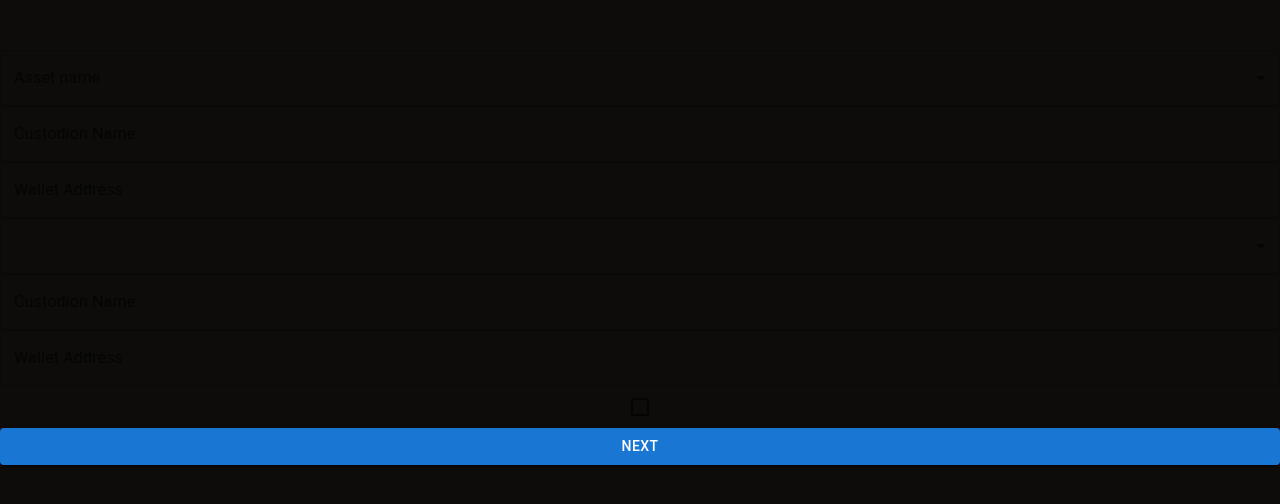
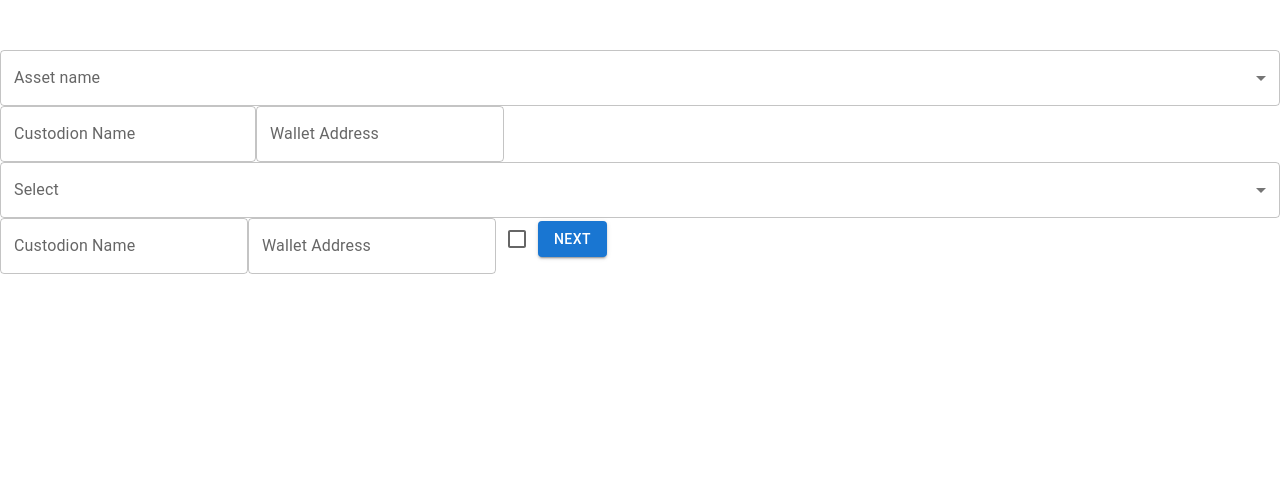
Before and after one commit to reactmanish19/ifsg, a React (Create React App) app: page /stepSecond in a window 1280 px wide. Shown: the top 504 px of the page. Built offline with nearby package versions, Linux system fonts and the light colour scheme.

Commit message:
Creates Checkbox for selecting Options in step 2

```diff
--- a/src/Components/MultiStepForm/MultiStepForm.scss
+++ b/src/Components/MultiStepForm/MultiStepForm.scss
@@ -2,8 +2,8 @@
 
 .multi-step-form-root-container {
   min-height: 100vh;
-  background: $color__fill-very-dark;
-  color: $color__fill-very-pale-orange-light;
+  // background: $color__fill-very-dark;
+  // color: $color__fill-very-pale-orange-light;
   &__step-holder {
     max-width: 1320px;
     margin: auto;
--- a/src/Components/MultiStepForm/StepOne/StepOne.js
+++ b/src/Components/MultiStepForm/StepOne/StepOne.js
@@ -1,51 +1,83 @@
-import React from 'react'
-import Button from '@mui/material/Button';
-import IconButton from '@mui/material/IconButton';
-import ArrowBackIosIcon from '@mui/icons-material/ArrowBackIos';
-import ArrowForwardIosIcon from '@mui/icons-material/ArrowForwardIos';
-import "./StepOne.scss"
+import React, { useState } from "react";
+import Button from "@mui/material/Button";
+import Checkbox from "@mui/material/Checkbox";
 
+import IconButton from "@mui/material/IconButton";
+import ArrowBackIosIcon from "@mui/icons-material/ArrowBackIos";
+import ArrowForwardIosIcon from "@mui/icons-material/ArrowForwardIos";
 
+import "./StepOne.scss";
 
 const StepOne = () => {
+  const [checked, setChecked] = useState([]);
+  const checkboxArray = [
+    "EMPLOYMENT INCOME",
+    "SAVINGS / DEPOSITS",
+    "SAVINGS / DEPOSITS",
+    "SALE OF SHARES OR OTHER INVESTMENT",
+    "LOAN",
+    "COMPANY SALE",
+    "COMPANY PROFITS / DIVIDENDS",
+    "INHERITANCE",
+  ];
+  const handleCheck = (e) => {
+    var updatedList = [...checked];
+    if (e.target.checked) {
+      updatedList = [...checked, e.target.value];
+    } else {
+      updatedList.splice(checked.indexOf(e.target.value), 1);
+    }
+    setChecked(updatedList);
+  }
+  console.log(checked,"CHECKBOX ARRAY")
   return (
     <>
-            <div className='step-header'>
-                <div className='step-header__left-section'>
+      <div className="step-header">
+        <div className="step-header__left-section">
           <IconButton aria-label="Back Arrow" color="success">
             <ArrowBackIosIcon />
           </IconButton>
         </div>
-                <div className='step-header__middle-section'>
-                    <div className='step-heading'>Digital Assets Onboarding</div>
-                    <div className='step-indicator'>Step 5/8</div>
+        <div className="step-header__middle-section">
+          <div className="step-heading">Digital Assets Onboarding</div>
+          <div className="step-indicator">Step 5/8</div>
         </div>
-                <div className='step-header__right-section'>
+        <div className="step-header__right-section">
           <IconButton aria-label="Back Arrow" color="success">
             <ArrowForwardIosIcon />
           </IconButton>
         </div>
       </div>
 
-            <div className='step-question-container'>
-                <div className='step-question'>How were the assets generated that are being initially transferred?</div>
-                <div className='step-question-instruction'>(Select all that apply)</div>
+      <div className="step-question-container">
+        <div className="step-question">
+          How were the assets generated that are being initially transferred?
+        </div>
+        <div className="step-question-instruction">(Select all that apply)</div>
 
-                <div className='step-question-option-container'>
-                    <div className='step-question-option'>EMPLOYMENT INCOME</div>
-                    <div className='step-question-option'>SAVINGS / DEPOSITS</div>
-                    <div className='step-question-option'>SALE OF SHARES OR OTHER INVESTMENT</div>
-                    <div className='step-question-option'>LOAN</div>
-                    <div className='step-question-option'>COMPANY SALE</div>
-                    <div className='step-question-option'>COMPANY PROFITS / DIVIDENDS</div>
-                    <div className='step-question-option'>INHERITANCE</div>
+        <div className="step-question-option-container">
+          <ul class="ks-cboxtags">
+            {checkboxArray.map((check, ind) => {
+              return (
+                <li>
+                  <input
+                    type="checkbox"
+                    id={ind}
+                    value={check}
+                    onChange={handleCheck}
+                  />
+                  <label for="checkboxOne">{check}</label>
+                </li>
+              );
+            })}
+          </ul>
         </div>
       </div>
 
-            <div className='step-footer'>
+      <div className="step-footer">
         <Button variant="contained">NEXT</Button>
       </div>
     </>
-    )
-}
-export default StepOne
+  );
+};
+export default StepOne;
--- a/src/Components/MultiStepForm/StepSecond/StepSecond.js
+++ b/src/Components/MultiStepForm/StepSecond/StepSecond.js
@@ -1,84 +1,117 @@
-import { FormControl, InputLabel, MenuItem, Select, TextField,Checkbox,Button } from '@mui/material'
-import React, { useState } from 'react'
+import {
+  FormControl,
+  InputLabel,
+  MenuItem,
+  Select,
+  TextField,
+  Checkbox,
+  Button,
+} from "@mui/material";
+import InputAdornment from "@mui/material/InputAdornment";
+import React, { useState } from "react";
 const StepSecond = () => {
-    const [values, setValues] = useState('')
-    // const handleChange=(e)=>{
-    //     e.preventDefault()
-    //     alert('hhhh')
-    //     setValues('kkk')
-
-    // }
-    console.log(values)
-    const handleSubmit=(e)=>{
-        e.preventDefault()
-        alert('SUBMIT')
-    }
+  const [values, setValues] = useState("");
+  const handleSubmit = (e) => {
+    e.preventDefault();
+    alert("SUBMIT");
+  };
   return (
     <>
       <form onSubmit={handleSubmit}>
-            <FormControl fullWidth >
-                {/* <label>Specify your digital asset name</label> */}
-                <InputLabel id='Asset_name'>Asset name</InputLabel>
+        <FormControl fullWidth>
+          <InputLabel id="Asset_name">Asset name</InputLabel>
           <Select
-                    // focused
             variant="outlined"
             labelId="Asset_name"
-                    // value={}
             label="Asset name"
-                    name='Asset_name'
-                    onChange={(e) => setValues({ [e.target.name]: e.target.value })}
+            name="Asset_name"
+            onChange={(e) =>
+              setValues({ ...values, [e.target.name]: e.target.value })
+            }
             value={values.Asset_name}
           >
-                    <MenuItem value={'BitCoin'}>BitCoin</MenuItem>
-                    <MenuItem value={'Etherium'}>Etherium</MenuItem>
-                    <MenuItem value={'Doge'}>Doge</MenuItem>
+            <MenuItem value={"BitCoin"}>BitCoin</MenuItem>
+            <MenuItem value={"Etherium"}>Etherium</MenuItem>
+            <MenuItem value={"Doge"}>Doge</MenuItem>
           </Select>
-                {/* <InputLabel>Specify the costudion name</InputLabel> */}
-                <TextField label="Custodion Name" name='Custodion_Name' value={values.Asset_name} onChange={(e) => setValues({ [e.target.name]: e.target.value })} color="secondary"  />
+        </FormControl>
 
-                {/* <InputLabel>Specify the wallet address</InputLabel> */}
+        <TextField
+          label="Custodion Name"
+          name="Custodion_Name"
+          value={values.Custodion_Name}
+          onChange={(e) =>
+            setValues({ ...values, [e.target.name]: e.target.value })
+          }
+          color="secondary"
+          InputProps={{
+            endAdornment: (
+              <InputAdornment position="start">
+                {values.Asset_name}
+              </InputAdornment>
+            ),
+          }}
+        />
 
-                <TextField label="Wallet Address" name='Wallet_Address' value={values.Wallet_Address} onChange={(e) => setValues({ [e.target.name]: e.target.value })} color="secondary"  />
+        <TextField
+          label="Wallet Address"
+          name="Wallet_Address"
+          value={values.Wallet_Address}
+          onChange={(e) =>
+            setValues({ ...values, [e.target.name]: e.target.value })
+          }
+          color="secondary"
+        />
+        <FormControl fullWidth>
+          <InputLabel id="Select">Select</InputLabel>
           <Select
-                    // focused
             variant="outlined"
-                    // value={}
             labelId="Select"
             label="Select"
-                    name='Select'
-                    onChange={(e) => setValues({ [e.target.name]: e.target.value })}
+            name="Select"
+            onChange={(e) =>
+              setValues({ ...values, [e.target.name]: e.target.value })
+            }
             value={values.Select}
           >
-                    <MenuItem value={'SelectOne'}>SelectOne</MenuItem>
-                    <MenuItem value={'SelectTwo'}>SelectTwo</MenuItem>
-                    <MenuItem value={'SelectThree'}>SelectThree</MenuItem>
-                {/* <InputLabel id='Select'>Select</InputLabel> */}
+            <MenuItem value={"SelectOne"}>SelectOne</MenuItem>
+            <MenuItem value={"SelectTwo"}>SelectTwo</MenuItem>
+            <MenuItem value={"SelectThree"}>SelectThree</MenuItem>
           </Select>
-                <TextField label="Custodion Name" name='Custodion_Name_Two' value={values.Custodion_Name_Two} oonChange={(e) => setValues({ [e.target.name]: e.target.value })} color="secondary" />
-                <TextField label="Wallet Address" name='Wallet_Address_Two' value={values.Wallet_Address_Two} onChange={(e) => setValues({ [e.target.name]: e.target.value })} color="secondary" />
-
-               <Checkbox name='checkbox' onChange={(e) => setValues({ [e.target.name]: e.target.checked })} checked={values.checkbox?true:false} />
-
-               <Button variant="contained" type='submit'>Next</Button>
         </FormControl>
 
+        <TextField
+          label="Custodion Name"
+          name="Custodion_Name_Two"
+          value={values.Custodion_Name_Two}
+          onChange={(e) =>
+            setValues({ ...values, [e.target.name]: e.target.value })
+          }
+          color="secondary"
+        />
+        <TextField
+          label="Wallet Address"
+          name="Wallet_Address_Two"
+          value={values.Wallet_Address_Two}
+          onChange={(e) =>
+            setValues({ ...values, [e.target.name]: e.target.value })
+          }
+          color="secondary"
+        />
+
+        <Checkbox
+          name="checkbox"
+          onChange={(e) =>
+            setValues({ ...values, [e.target.name]: e.target.checked })
+          }
+          checked={values.checkbox ? true : false}
+        />
+
+        <Button variant="contained" type="submit">
+          Next
+        </Button>
       </form>
-
-
-
-
-
-
-
-
-
-
-
-            {/* <label>Specify your digital asset name</label>
-            <br /> */}
-            {/* <TextField id="outlined-basic" label="Outlined" variant="outlined" size="small" color="warning" /> */}
-
     </>
-    )
-}
-export default StepSecond
+  );
+};
+export default StepSecond;
```
Also changed, not shown: 1 other file (tests, documents, lock files or other folders). Lines whose indentation alone changed are shown as unchanged.
